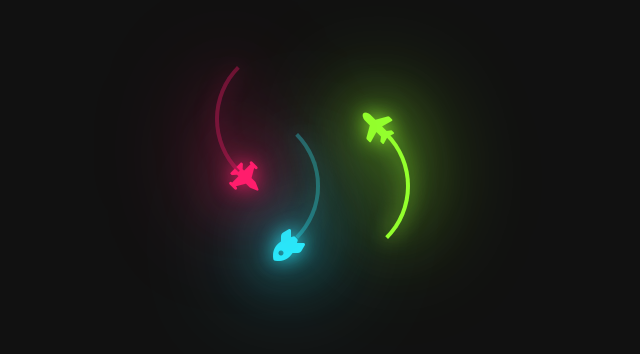
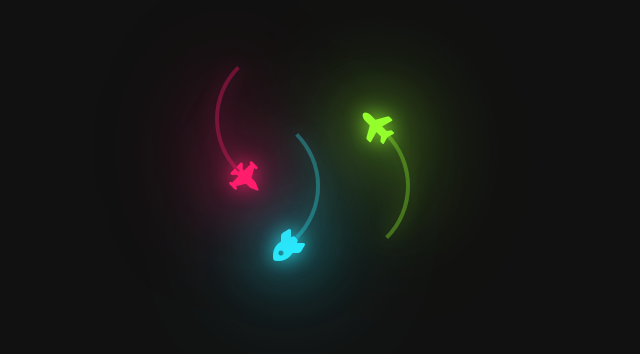
Before and after one commit to SHABA01/css-animation-effects, a plain HTML site: page index.html in a window 1280 px wide. Shown: the part 214-568 px from the top of the page, without its empty margins (350-990 px from the left). Drawn offline with Linux system fonts and the light colour scheme.

Commit message:
modified:   style.css

```diff
--- a/style.css
+++ b/style.css
@@ -62,7 +62,7 @@ body {
 /* Styling for the second ring */
 .ring:nth-child(2) {
     border: 4px solid transparent;
-    border-left: 4px solid #93ff2d; /* Setting gradient effect for left border */
+    border-left: 4px solid #93ff2d55; /* Setting gradient effect for left border */
     filter: drop-shadow(0 0 10px #93ff2d) drop-shadow(0 0 30px #93ff2d) drop-shadow(0 0 50px #93ff2d); /* Adding glow effect */
     animation: animate2 4s linear infinite; /* Applying rotation animation */
     animation-delay: -1s; /* Delaying animation */
```
